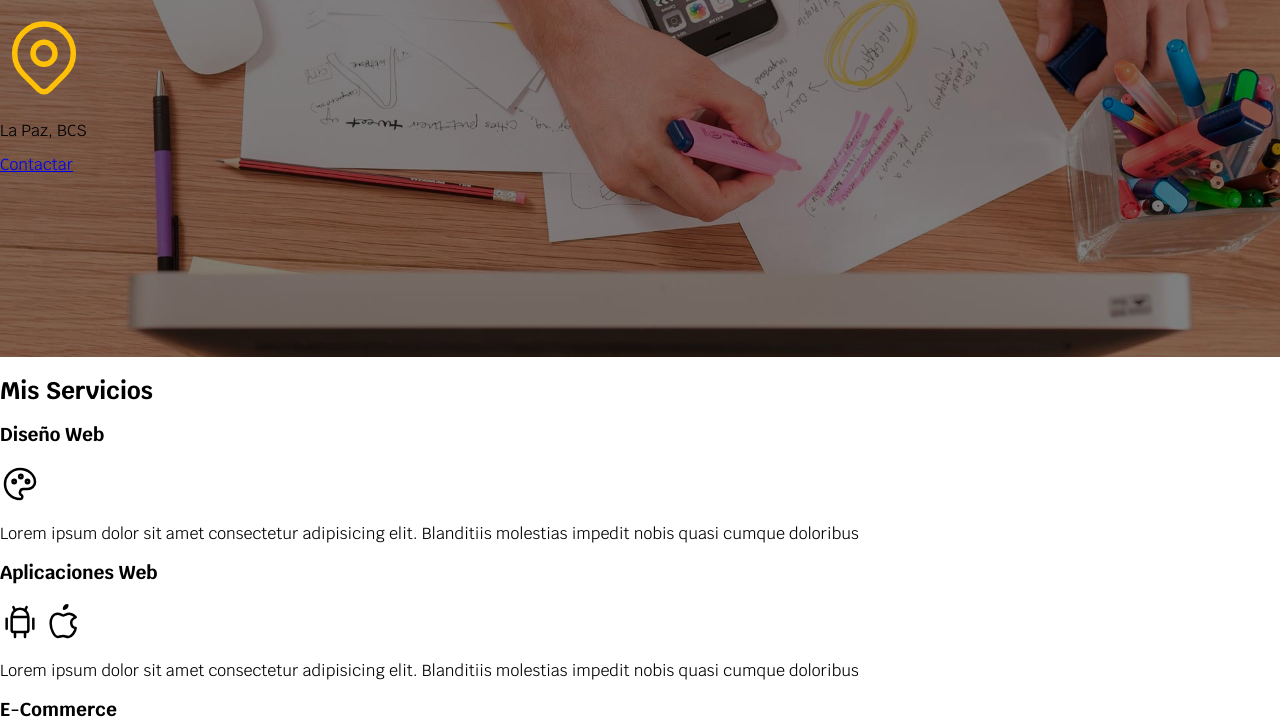
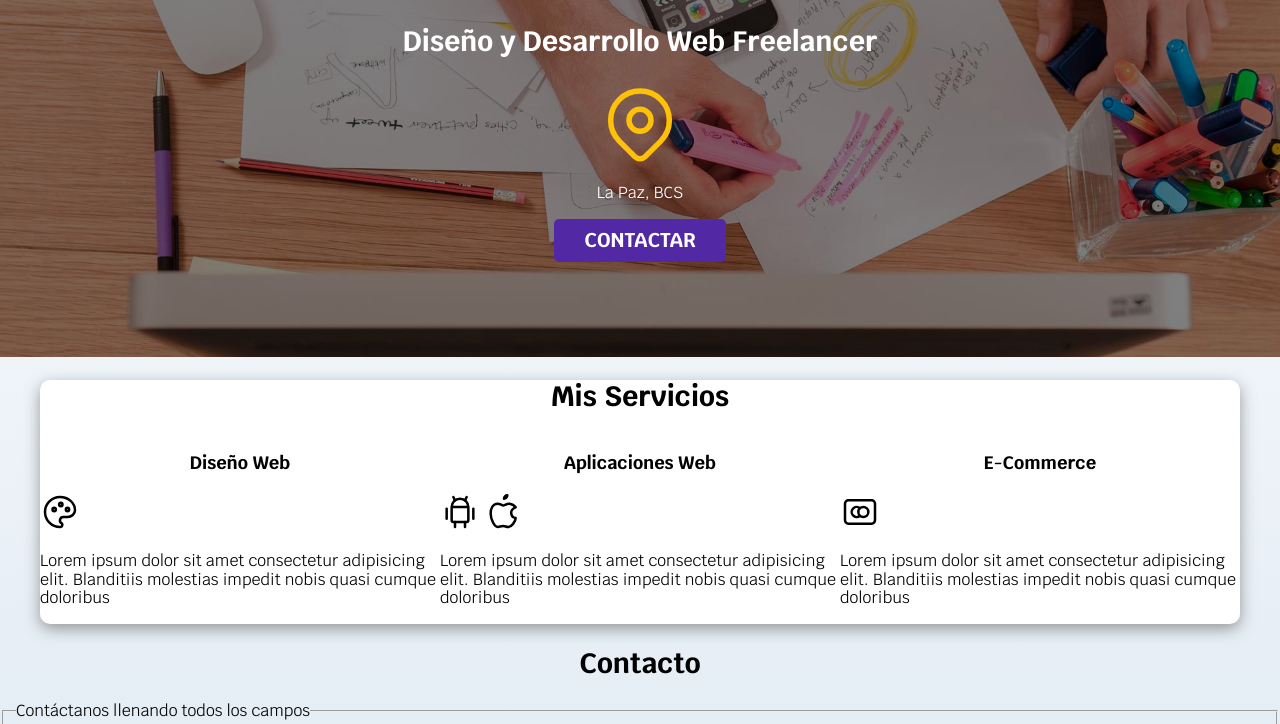
Before and after one commit to UlisesRomC/PracticaWeb, a plain HTML site: page FirstProject/index.html in a window 1280 px wide. Shown: the part 231-955 px from the top of the page. Drawn offline with Linux system fonts and the light colour scheme.

Commit message:
Seccion SobreMi

```diff
--- a/FirstProject/css/styles.css
+++ b/FirstProject/css/styles.css
@@ -1,16 +1,24 @@
 :root {
     --blanco: #ffffff;
     --negro: #212121;
-    --primario: #FFC107;
-    --secundario: #533099;
+    --primario: #9c7501;
+    --primarioG: #FFC107;
+    --secundario: #210d47;
+    --secundarioG: #5228a5;
     --gris: #757575;
 }
 
+
+/* Globales */
 html {
     font-size: 62.5%;
     box-sizing: border-box;
+    /* Box Model Truco B) */
 }
-*, *:before, *:after {
+
+*,
+*:before,
+*:after {
     box-sizing: inherit;
 }
 
@@ -18,16 +26,25 @@ body {
     /* 1rem = 10px */
     font-size: 16px;
     font-family: "Krub", sans-serif;
+    background-image: linear-gradient(to top, #DFE9F3 0%, var(--blanco) 100%);
 }
 
-.titulo {
-    text-align: center;
+h1 {
     font-size: 3.8rem;
-    font-size: bold;
 }
 
-.titulo span {
-    font-size: 2rem;
+h2 {
+    font-size: 2.8rem;
+}
+
+h3 {
+    font-size: 1.8rem;
+}
+
+h1,
+h2,
+h3 {
+    text-align: center;
 }
 
 .contenedor {
@@ -35,9 +52,40 @@ body {
     margin: 0 auto;
 }
 
+.sombra {
+    -webkit-box-shadow: 0px 5px 15px 0px rgba(82, 82, 82, 0.55);
+    -moz-box-shadow: 0px 5px 15px 0px rgba(82, 82, 82, 0.55);
+    box-shadow: 0px 5px 15px 0px rgba(82, 82, 82, 0.55);
+    background-color: var(--blanco);
+    border-radius: 1rem;
+}
+
+.contactar-boton {
+    font-family: "Krub", sans-serif;
+    font-size: 2rem;
+    background-image: linear-gradient(to right, var(--secundarioG), var(--secundarioG), var(--secundarioG));
+    color: var(--blanco);
+    padding: 1rem 3rem;
+    border-radius: .5rem;
+    text-decoration: none;
+    text-transform: uppercase;
+    font-weight: bold;
+    width: 90%;
+    text-align: center;
+}
+
+.contactar-boton:hover {
+    background-image: linear-gradient(to right, var(--primario), var(--primarioG), var(--primario));
+    color: var(--negro);
+}
+
+.titulo span {
+    font-size: 2rem;
+}
+
 /* Barra de Navegación */
 .nav-background {
-    background-color: var(--secundario);
+    background-image: linear-gradient(to right, var(--secundario), var(--secundarioG), var(--secundario));
 }
 
 .navegacion-principal {
@@ -55,12 +103,13 @@ body {
 }
 
 .navegacion-principal a:hover {
-    background-color: var(--primario);
+    background-color: var(--primarioG);
     color: var(--negro);
 }
 
 @media (min-width: 480px) {
     /*Celular*/
+
 }
 
 @media (min-width: 768px) {
@@ -84,9 +133,52 @@ body {
     position: relative;
 }
 
+/* Imagenes */
+.presentation {
+    background-image: url(../img/placeholder.jpg);
+    height: 500px;
+    background-repeat: no-repeat;
+    position: relative;
+    background-size: cover;
+}
+
 .picture-container {
     position: absolute;
     width: 100%;
     height: 100%;
     background-color: rgba(0, 0, 0, 0.5);
+
+    display: flex;
+    flex-direction: column;
+    align-items: center;
+    justify-content: center;
 }
+
+.picture-container h2,
+.picture-container p {
+    color: var(--blanco);
+}
+
+@media (min-width: 768px) {
+    .contactar-boton {
+        width: auto;
+    }
+}
+
+.about-me {
+    display: flex;
+    flex-direction: row;
+}
+
+/* Servicios */
+@media (min-width: 768px) {
+   .servicios{
+    display: grid;
+    grid-template-columns: repeat(3, 1fr);
+}
+}
+
+.aboutme-grid{
+    display: grid;
+    grid-template-columns: 2fr 1fr;
+}
--- a/FirstProject/index.html
+++ b/FirstProject/index.html
@@ -29,7 +29,7 @@
 
     <section class="picture">
         <div class="picture-container">
-            <h2 class="titulo">Diseño y Desarrollo Web <span>Freelancer</span></h2>
+            <h2>Diseño y Desarrollo Web <span>Freelancer</span></h2>
             <svg xmlns="http://www.w3.org/2000/svg" width="88" height="88" viewBox="0 0 24 24" fill="none"
                 stroke="#ffc107" stroke-width="1.5" stroke-linecap="round" stroke-linejoin="round">
                 <path d="M9 11a3 3 0 1 0 6 0a3 3 0 0 0 -6 0" />
@@ -38,13 +38,14 @@
 
             <p>La Paz, BCS</p>
 
-            <a href="#">Contactar</a>
+            <a href="#" class="contactar-boton">Contactar</a>
         </div>
     </section>
 
-    <main>
+    <main class="contenedor sombra">
         <h2>Mis Servicios</h2>
 
+        <div class="servicios">
             <section>
                 <h3>Diseño Web</h3>
                 <svg xmlns="http://www.w3.org/2000/svg" width="40" height="40" viewBox="0 0 24 24" fill="none"
@@ -56,7 +57,8 @@
                     <path d="M16.5 10.5m-1 0a1 1 0 1 0 2 0a1 1 0 1 0 -2 0" />
                 </svg>
 
-            <p>Lorem ipsum dolor sit amet consectetur adipisicing elit. Blanditiis molestias impedit nobis quasi cumque
+                <p>Lorem ipsum dolor sit amet consectetur adipisicing elit. Blanditiis molestias impedit nobis quasi
+                    cumque
                     doloribus</p>
             </section>
 
@@ -81,7 +83,8 @@
                 </svg>
 
 
-            <p>Lorem ipsum dolor sit amet consectetur adipisicing elit. Blanditiis molestias impedit nobis quasi cumque
+                <p>Lorem ipsum dolor sit amet consectetur adipisicing elit. Blanditiis molestias impedit nobis quasi
+                    cumque
                     doloribus</p>
             </section>
 
@@ -95,9 +98,11 @@
                     <path d="M3 5m0 2a2 2 0 0 1 2 -2h14a2 2 0 0 1 2 2v10a2 2 0 0 1 -2 2h-14a2 2 0 0 1 -2 -2z" />
                 </svg>
 
-            <p>Lorem ipsum dolor sit amet consectetur adipisicing elit. Blanditiis molestias impedit nobis quasi cumque
+                <p>Lorem ipsum dolor sit amet consectetur adipisicing elit. Blanditiis molestias impedit nobis quasi
+                    cumque
                     doloribus</p>
             </section>
+        </div><!-- Cierre de clase .servicios -->
     </main>
 
     <section>
@@ -134,7 +139,7 @@
     </section>
 
     <footer>
-        <p>Todos los derechos reservados. UlyssesDev</p>
+        <p>Made by UlyssesDev</p>
     </footer>
 
 </body>
```
Also changed, not shown: FirstProject/nosotros.html (+25 -11 lines), FirstProject/img/placeholder.jpg (added). Lines whose indentation alone changed are shown as unchanged.
